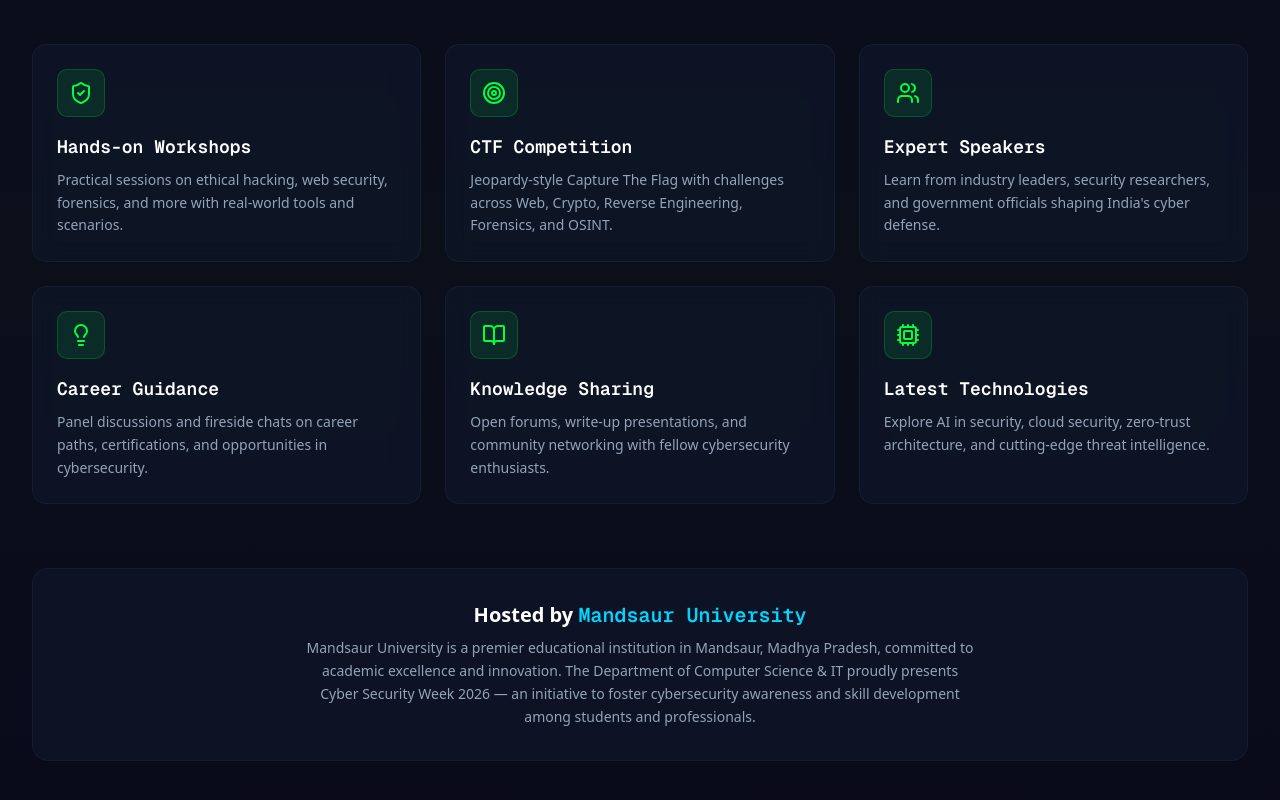
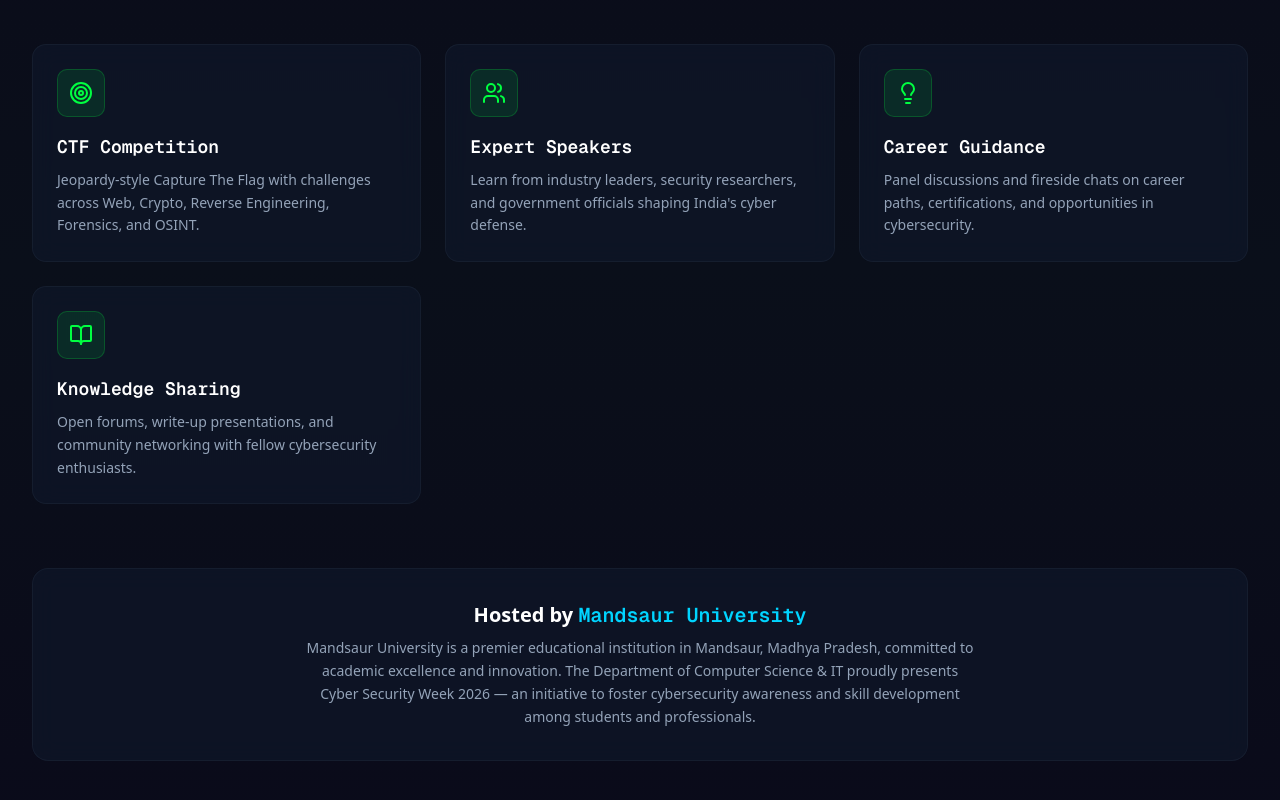
Before and after one commit to gurudattch/mucyberevents, a Next.js app: page / in a window 1280 px wide. Shown: the part 1240-2040 px from the top of the page. Built offline with nearby package versions, Linux system fonts and the light colour scheme.

Commit message:
Update AboutSection.tsx

```diff
--- a/src/components/event/AboutSection.tsx
+++ b/src/components/event/AboutSection.tsx
@@ -5,11 +5,11 @@
 import { eventInfo } from "@/lib/event-data";
 
 const features = [
-  {
-    icon: ShieldCheck,
-    title: "Hands-on Workshops",
-    description: "Practical sessions on ethical hacking, web security, forensics, and more with real-world tools and scenarios.",
-  },
+  // {
+  //   icon: ShieldCheck,
+  //   title: "Hands-on Workshops",
+  //   description: "Practical sessions on ethical hacking, web security, forensics, and more with real-world tools and scenarios.",
+  // },
   {
     icon: Target,
     title: "CTF Competition",
@@ -30,11 +30,11 @@
     title: "Knowledge Sharing",
     description: "Open forums, write-up presentations, and community networking with fellow cybersecurity enthusiasts.",
   },
-  {
-    icon: Cpu,
-    title: "Latest Technologies",
-    description: "Explore AI in security, cloud security, zero-trust architecture, and cutting-edge threat intelligence.",
-  },
+  // {
+  //   icon: Cpu,
+  //   title: "Latest Technologies",
+  //   description: "Explore AI in security, cloud security, zero-trust architecture, and cutting-edge threat intelligence.",
+  // },
 ];
 
 const containerVariants = {
```
